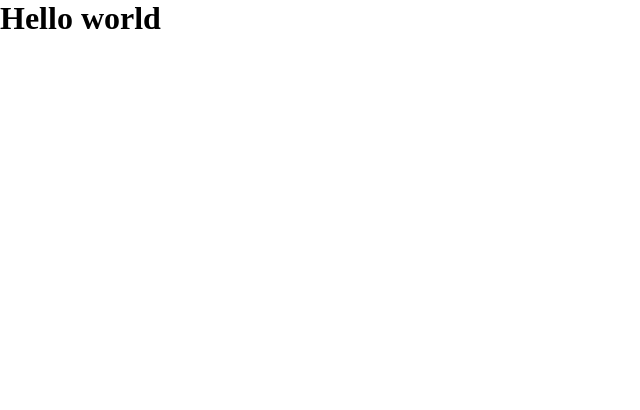
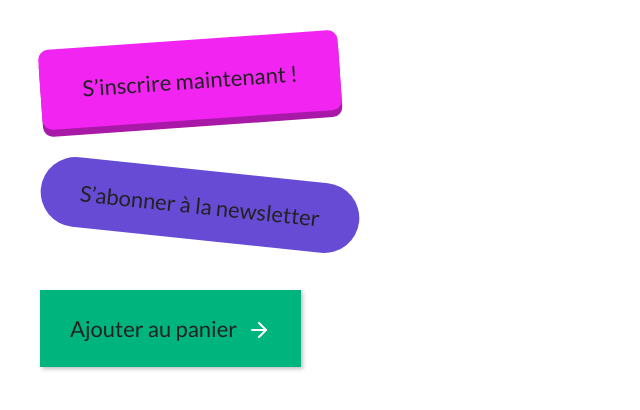
Before and after one commit to eikon-frontend-students/imd2-exercice-hebdomadaire-3-suleyman-qrs, a website built with Parcel: page src/index.html in a window 1280 px wide. Shown: the whole page, without its empty margins (0-640 px from the left). Built offline with nearby package versions, Linux system fonts and the light colour scheme.

Commit message:
added button types, classes, and their names in html. Added colors for the bg and buttons and shadows along with a cool hover effect in css.

```diff
--- a/src/css/main.css
+++ b/src/css/main.css
@@ -12,3 +12,100 @@ img,
 video {
   display: block;
 }
+
+/* colors (thank you chatgpt) */
+body {
+  --bg: #ffffff;
+  --text: #222222;
+  --btn-subscribe: #f124f2;
+  --btn-subscribe-shadow: #a819a8;
+  --btn-newsletter: #684bd4;
+  --btn-cart: #00b47e;
+
+  background: var(--bg);
+  display: flex;
+  flex-direction: column;
+  gap: 50px;
+  margin: 40px 0 0 40px;
+  color: var(--text);
+  font-family: "Lato", sans-serif;
+  font-size: 22px;
+}
+
+.subscribe-button {
+  border-radius: 10px;
+  background: var(--btn-subscribe);
+  box-shadow: 0 7px 0 0 var(--btn-subscribe-shadow);
+  display: flex;
+  width: 300px;
+  height: 80px;
+  transform: rotate(-4deg);
+  justify-content: center;
+  align-items: center;
+  border: none;
+}
+
+.newsletter-button {
+  border-radius: 35px;
+  background: var(--btn-newsletter);
+  display: flex;
+  width: 320px;
+  height: 70px;
+  transform: rotate(6deg);
+  justify-content: center;
+  align-items: center;
+  border: none;
+}
+
+.cart-button {
+  background: var(--btn-cart);
+  box-shadow: 2px 2px 4px 0 rgba(0, 0, 0, 0.25);
+  display: flex;
+  padding: 25px 30px;
+  justify-content: center;
+  align-items: flex-end;
+  width: fit-content;
+  gap: 10px;
+  border: none;
+}
+
+button {
+  font: inherit;
+  color: inherit;
+  background: none;
+  cursor: pointer;
+}
+
+/* Hover effects for maximum coolness */
+.subscribe-button:focus,
+.newsletter-button:focus,
+.cart-button:focus {
+  outline: 3px solid rgba(0, 0, 0, 0.12);
+  outline-offset: 4px;
+}
+
+.subscribe-button:hover {
+  transform: rotate(-3deg) scale(1.02);
+}
+.newsletter-button:hover {
+  transform: rotate(7deg) scale(1.02);
+}
+.cart-button:hover {
+  transform: translateY(-2px);
+}
+
+@media (max-width: 520px) {
+  body {
+    margin: 20px;
+  }
+  .subscribe-button,
+  .newsletter-button,
+  .cart-button {
+    width: 100%;
+    transform: none;
+  }
+  .subscribe-button,
+  .newsletter-button {
+    height: 64px;
+  }
+}
--- a/src/index.html
+++ b/src/index.html
@@ -1,13 +1,27 @@
 <!DOCTYPE html>
-<html>
+<html lang="fr">
   <head>
     <meta charset="utf-8" />
-    <title>Exercice hebdomadaire 3</title>
+    <title>Exercice hebdo 3</title>
     <meta name="viewport" content="width=device-width, initial-scale=1.0" />
     <link rel="stylesheet" href="css/main.css" />
+    <link rel="preconnect" href="https://fonts.googleapis.com" />
+    <link rel="preconnect" href="https://fonts.gstatic.com" crossorigin />
+    <link
+      href="https://fonts.googleapis.com/css2?family=Lato:ital,wght@0,100;0,300;0,400;0,700;0,900;1,100;1,300;1,400;1,700;1,900&display=swap"
+      rel="stylesheet"
+    />
   </head>
   <body>
-    <h1>Hello world</h1>
+    <button type="button" class="subscribe-button">
+      S’inscrire maintenant !
+    </button>
+    <button type="button" class="newsletter-button">
+      S’abonner à la newsletter
+    </button>
+    <button type="button" class="cart-button">
+      Ajouter au panier <img src="img/arrow-right.svg" alt="right arrow" />
+    </button>
 
     <script src="js/main.js" type="module"></script>
   </body>
```
Also changed, not shown: src/img/arrow-right.png (added), src/img/arrow-right.svg (added).
